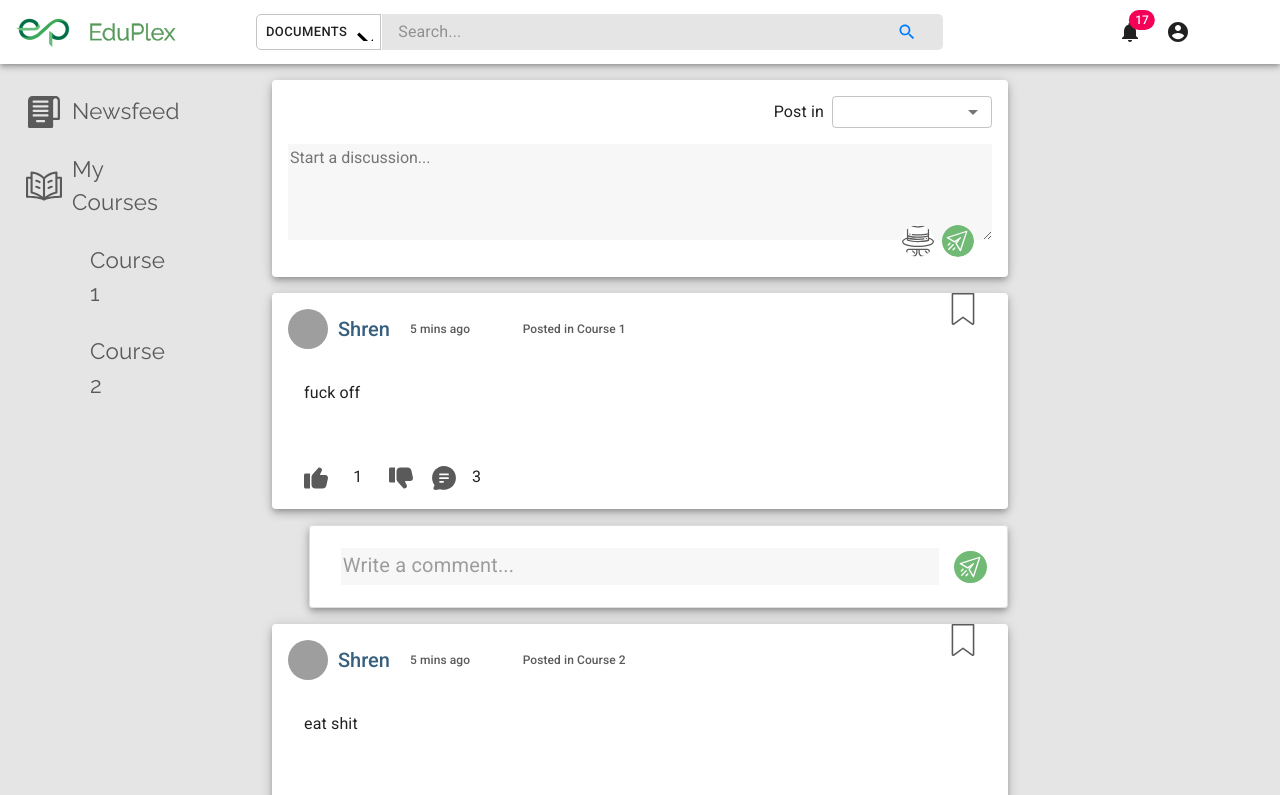
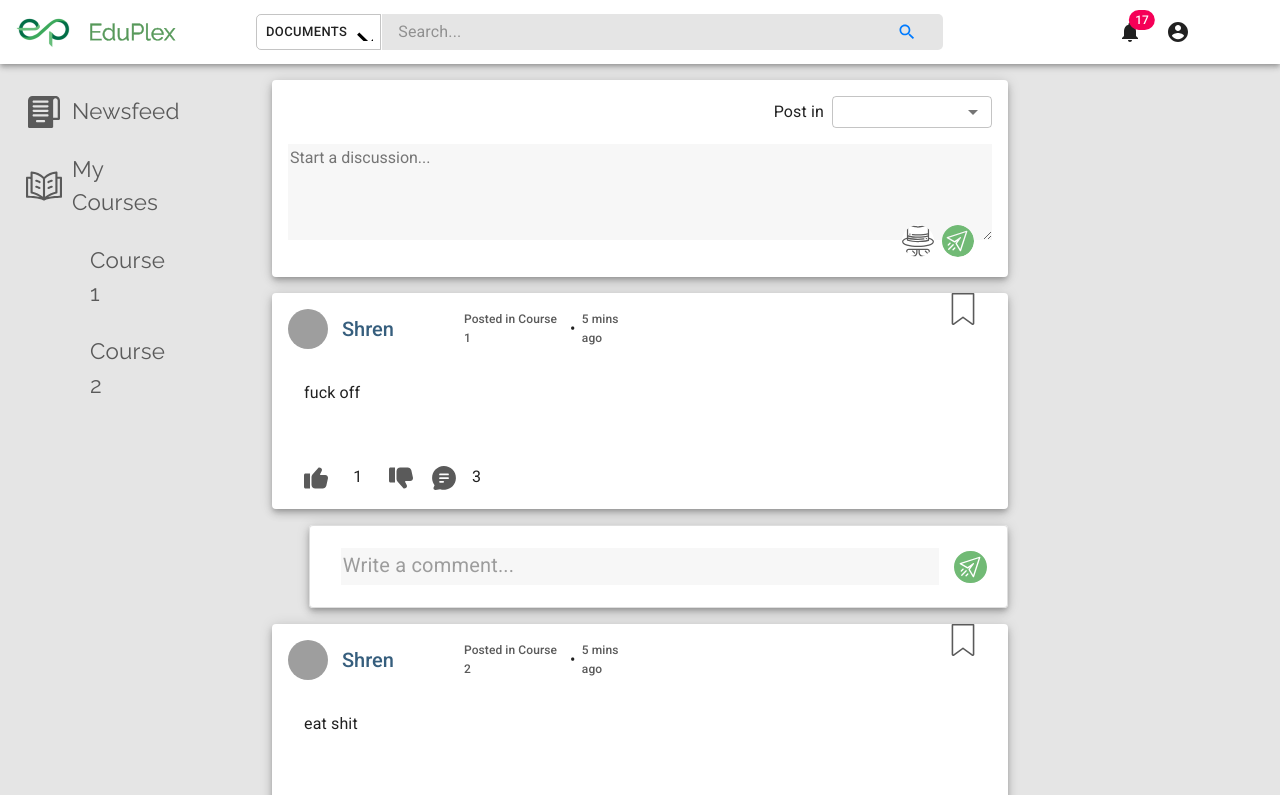
Before and after one commit to shrentseng/eduplex, a React (Create React App) app: page / in a window 1280 px wide. Shown: the top 795 px of the page. Built offline with nearby package versions, Linux system fonts and the light colour scheme; grey boxes are pictures that could not be loaded.

Commit message:
add middot in feed

```diff
--- a/src/shren_oscar_components/Feed.jsx
+++ b/src/shren_oscar_components/Feed.jsx
@@ -27,7 +27,7 @@ const styles = theme => ({
     },
     avatar: {
         borderRadius: '50%',
-        marginRight: '0.5em',
+        marginRight: '0.7em',
     },
     bookmark: {
         marginTop: '-1em',
@@ -77,13 +77,14 @@ class Feed extends Component {
             <div className={classes.root}>
                 <Paper className={classes.paper} elevation={5}>
                     <Grid container className={classes.header}>
-                        <Grid className={classes.headerItem} item xs={4}>
+                        <Grid className={classes.headerItem} item xs={3}>
                             <Avatar className={classes.avatar} src={avatar} />
-                            <Typography variant='h5' style={{marginRight: '1em'}}>{this.props.username}</Typography>
-                            <Typography variant='h6'>5 mins ago</Typography>
+                            <Typography variant='h5'>{this.props.username}</Typography>
                         </Grid>
                         <Grid className={classes.headerItem} item xs={3}>
-                            <Typography variant='h6'>Posted in {this.props.course}</Typography>
+                            <Typography variant='h6'>{`Posted in ${this.props.course} `}</Typography>
+                            <span style={{margin: '0 0.4em'}}>•</span>
+                            <Typography variant='h6'>{'5 mins ago'}</Typography>
                         </Grid>
                         <Grid className={classes.headerItem} item xs={1} style={{marginLeft: 'auto'}}>
                             <img className={classes.bookmark} src={bookmark} />
```
